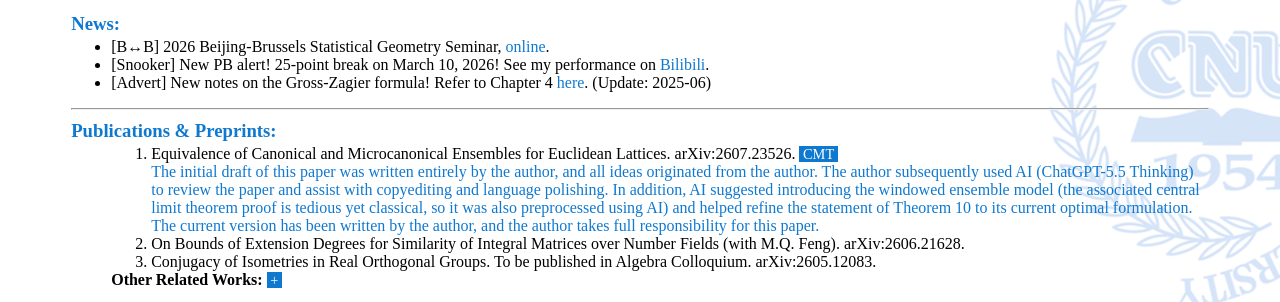
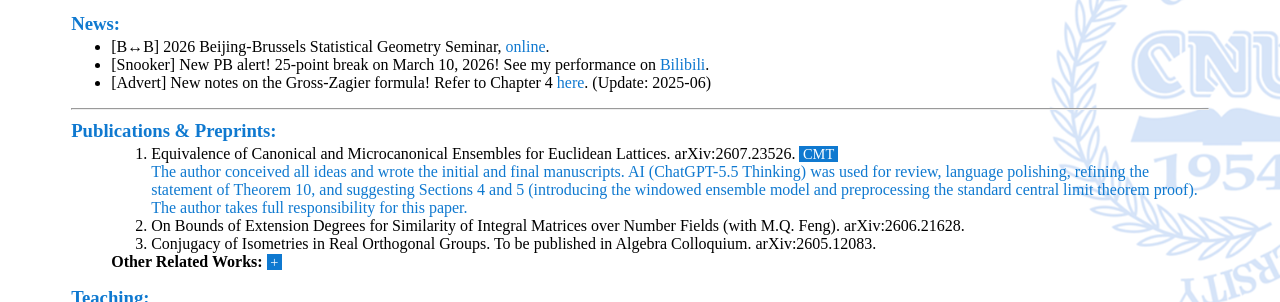
Before and after one commit to ZiyangZhu/home, a plain HTML site: page index.html in a window 1280 px wide. Both pictures are taken after a click on the element "CMT". Shown: the part 447-749 px from the top of the page. Drawn offline with Linux system fonts and the light colour scheme.

Commit message:
Update index.html

```diff
--- a/index.html
+++ b/index.html
@@ -106,7 +106,7 @@ mark {
 <ul><ol>
 <li>Equivalence of Canonical and Microcanonical Ensembles for Euclidean Lattices. arXiv:2607.23526. <mark onclick="toggle_visibility('ensemble')">&nbsp;CMT&nbsp;</mark></li>
   <div id="ensemble" class="toshow" style="display:none; color: var(--theme-color)">
-  The initial draft of this paper was written entirely by the author, and all ideas originated from the author. The author subsequently used AI (ChatGPT-5.5 Thinking) to review the paper and assist with copyediting and language polishing. In addition, AI suggested introducing the windowed ensemble model (the associated central limit theorem proof is tedious yet classical, so it was also preprocessed using AI) and helped refine the statement of Theorem 10 to its current optimal formulation. The current version has been written by the author, and the author takes full responsibility for this paper.
+  The author conceived all ideas and wrote the initial and final manuscripts. AI (ChatGPT-5.5 Thinking) was used for review, language polishing, refining the statement of Theorem 10, and suggesting Sections 4 and 5 (introducing the windowed ensemble model and preprocessing the standard central limit theorem proof). The author takes full responsibility for this paper.
   </div>
 <li>On Bounds of Extension Degrees for Similarity of Integral Matrices over Number Fields (with M.Q. Feng). arXiv:2606.21628.</li>
 <li>Conjugacy of Isometries in Real Orthogonal Groups. To be published in Algebra Colloquium. arXiv:2605.12083.</li>
```
